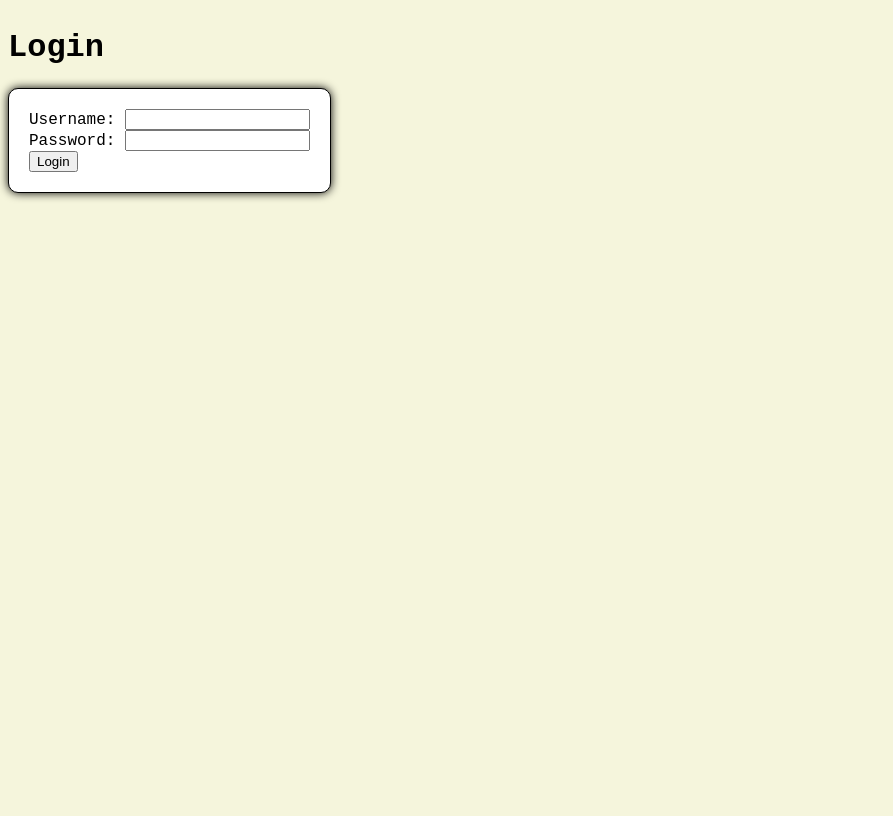
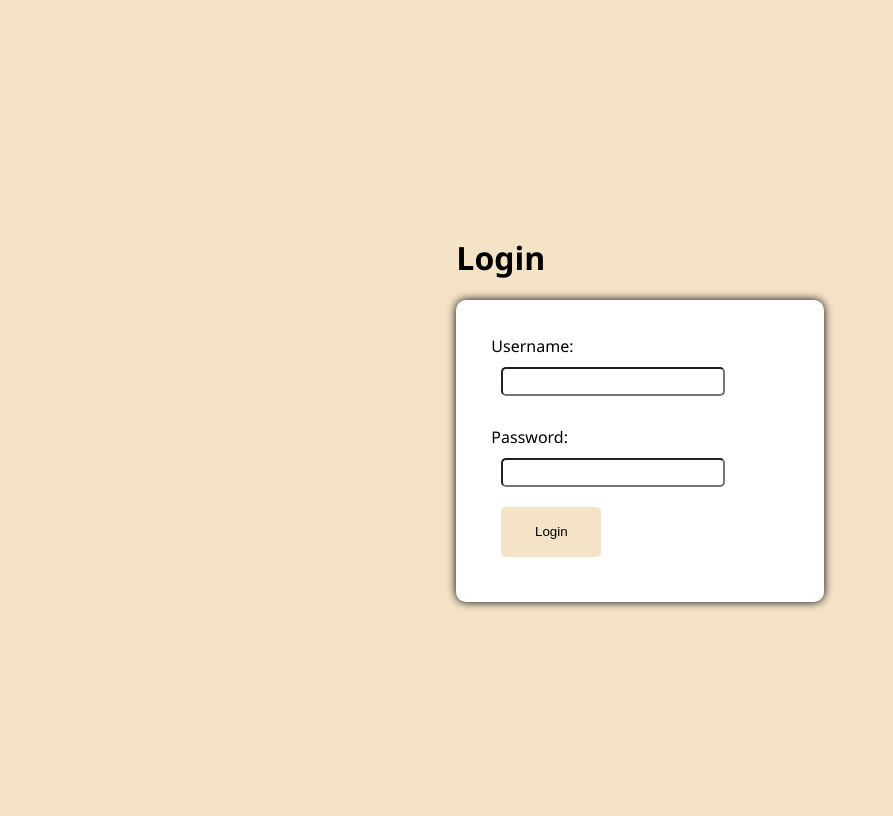
Before and after one commit to gariypaul/SecureChat, a Flask app: page / in a window 1280 px wide. Shown: the whole page, without its empty margins (0-893 px from the left). Run offline with Flask 3, Linux system fonts and the light colour scheme.

Commit message:
Log in page html and design

```diff
--- a/main.py
+++ b/main.py
@@ -2,7 +2,7 @@ from flask import Flask, request, render_template, redirect, url_for, session
 from flask_socketio import SocketIO, join_room, leave_room, send
 import hashlib
 
-app = Flask(__name__, static_folder="/")
+app = Flask(__name__)
 app.config["SECRET_KEY"] = "mysecret"
 socketio = SocketIO(app)
 
--- a/static/styles/style.css
+++ /dev/null
@@ -1,21 +0,0 @@
-body{
-    font-family: 'Courier New', Courier, monospace;
-    background-color: beige;
-    min-height: 100vh;
-    display: flex;
-}
-#log-container{
-    align-items: center;
-    justify-content: center;
-    display: flex;
-}
-
-#login-form{
-    margin: auto;
-    padding: 20px;
-    border: 1px solid black;
-    border-radius: 10px;
-    background-color: white;
-    box-shadow: 0 0 10px 0 black;
-
-}
--- /dev/null
+++ b/static/styles/styles.css
@@ -0,0 +1,57 @@
+body{
+    font-family:'Segoe UI', Tahoma, Geneva, Verdana, sans-serif;
+    background-color: rgb(244, 227, 199);
+    min-height: 100vh;
+    display: flex;
+}
+#root{
+    width: 100%;
+    display: flex;
+    flex-direction: column;
+    align-items: center;
+    justify-content: center;
+}
+
+#log-container{
+    align-items: center;
+    justify-content: center;
+    display: flex;
+    height: 100vh;
+    width: 100vw;
+}
+
+#login-form{
+    margin: auto;
+    padding: 20px;
+    border-radius: 10px;
+    background-color: white;
+    box-shadow: 0 0 10px 0 black;
+
+}
+
+#name{
+    margin: 10px;
+    padding: 5px;
+    border-radius: 5px;
+    height: 30%;
+    width: 80%;
+}
+
+#password{
+    margin: 10px;
+    padding: 5px;
+    border-radius: 5px;
+    height: 30%;
+    width: 80%;
+}
+
+#login-button{
+    margin: 10px;
+    padding: 5px;
+    border-radius: 5px;
+    background-color: rgb(244, 227, 199);
+    cursor: pointer;
+    border: none;
+    width: 100px;
+    height: 50px;
+}
--- a/templates/base.html
+++ b/templates/base.html
@@ -2,7 +2,7 @@
 <html>
     <head>
         <title>Secure Chat</title>
-        <link rel="stylesheet" type="text/css" href="{{ url_for('static', filename='styles/style.css') }}">
+        <link rel="stylesheet" type="text/css" href="{{ url_for('static', filename='styles/styles.css') }}">
     </head>
     <body>
         <div id="root">{%block content%} {%endblock%}</div>
--- a/templates/login.html
+++ b/templates/login.html
@@ -7,13 +7,13 @@
     <form method="post" id="login-form">
         <div id="name">
             <label for="username">Username:</label>
-            <input type="text" name="username" id="username" required>
+            <input type="text" name="username" id="name" required>
         </div>
         <div id="password">
             <label for="password">Password:</label>
             <input type="password" name="password" id="password" required>
         <div>
-        <button type="submit">Login</button>
+        <button type="submit" id="login-button">Login</button>
     </form>
 </div>
 {%endblock%}
```
